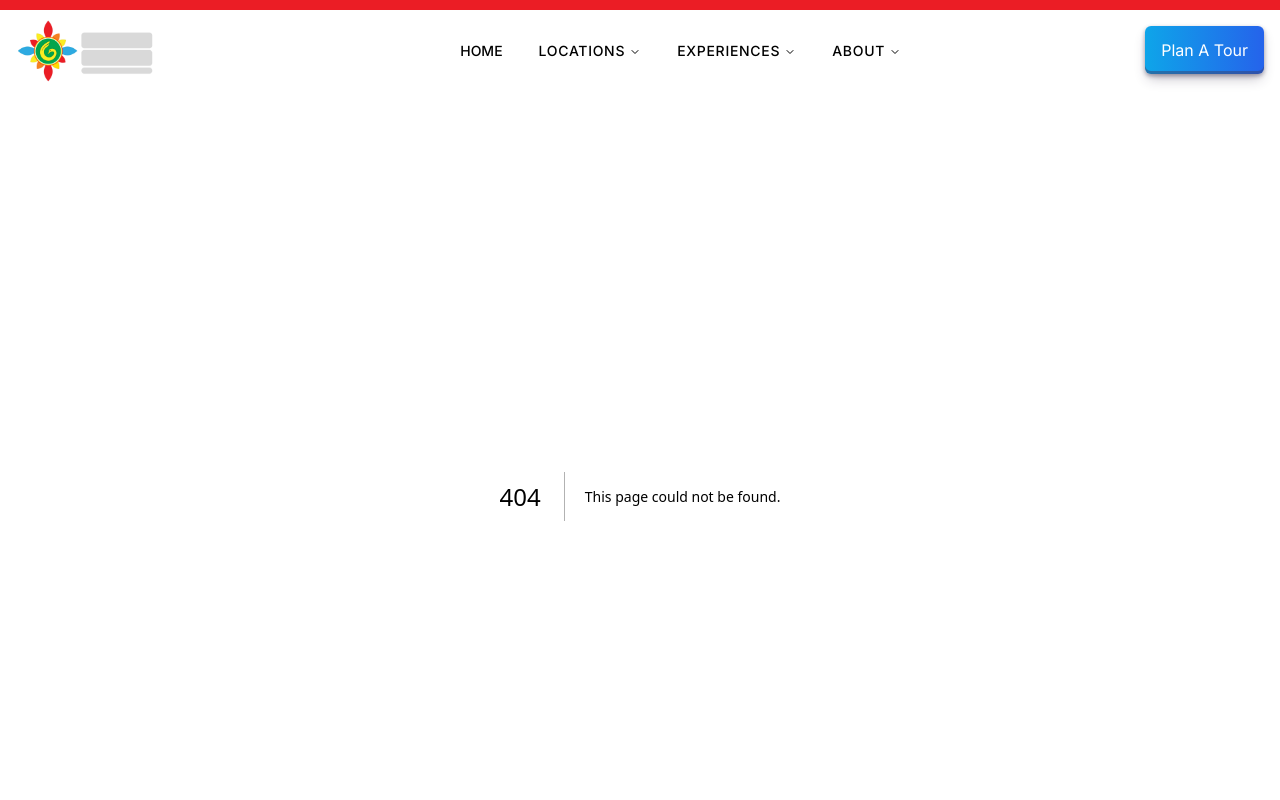
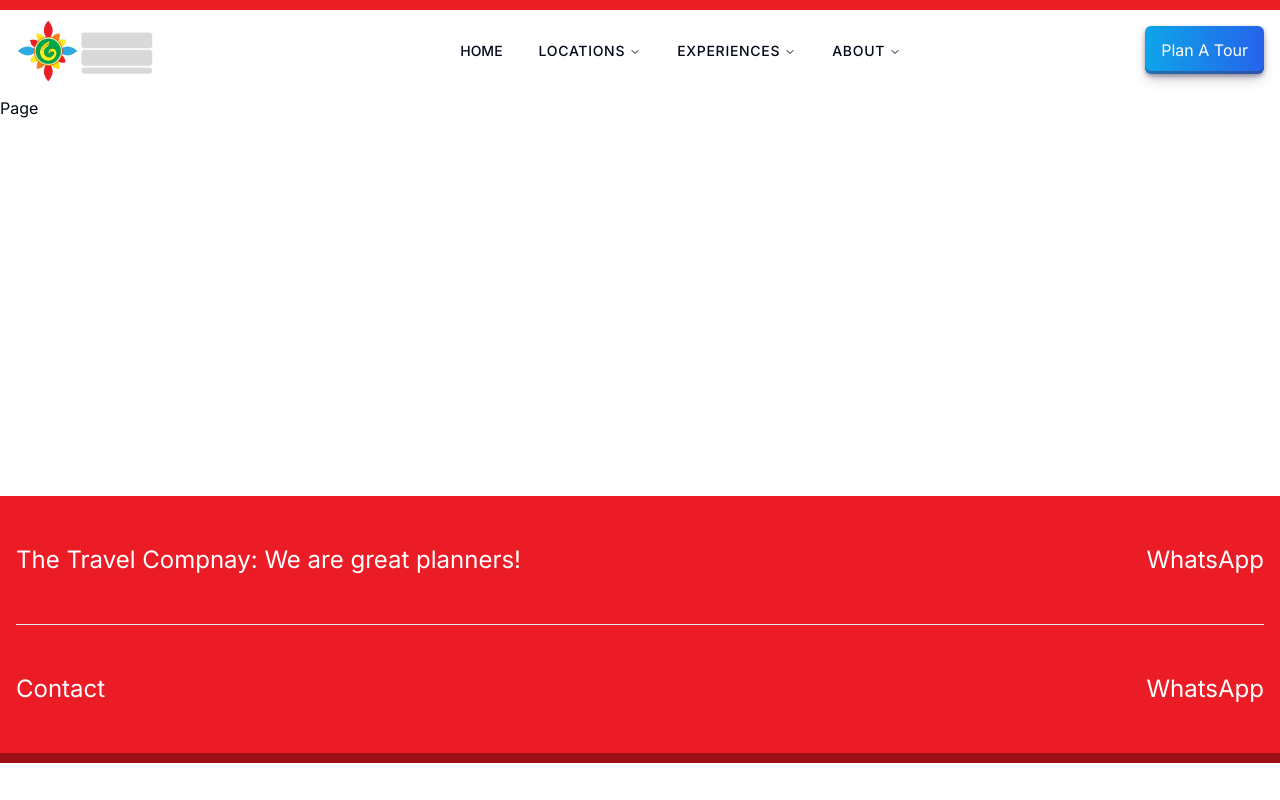
Before and after one commit to TheHypedge/geranos, a Next.js app: page /contact in a window 1280 px wide. Before the commit this address had no page. Shown: the top 800 px of the page. Built offline with nearby package versions, Linux system fonts and the light colour scheme.

Commit message:
Changes
Changes

```diff
--- /dev/null
+++ b/src/app/contact/page.tsx
@@ -0,0 +1,9 @@
+import React from 'react'
+
+const Page = () => {
+  return (
+    <div className="min-h-[400px]">Page</div>
+  )
+}
+
+export default Page
--- a/src/components/custom/footer/footer.tsx
+++ b/src/components/custom/footer/footer.tsx
@@ -1,7 +1,7 @@
 import React from 'react'
 import Image from 'next/image'
 import { Separator } from "@/components/ui/separator"
-
+import Link from 'next/link'
 
 const Footer = () => {
   return (
@@ -15,7 +15,10 @@ const Footer = () => {
         <Separator className="mb-12"/>
         <div className="flex flex-row justify-between">
 
+        <Link href="/contact">
         <p className="text-2xl">Contact</p>
+        </Link>
+
         <p className="text-2xl">WhatsApp</p>
         </div>
     </div>
```
